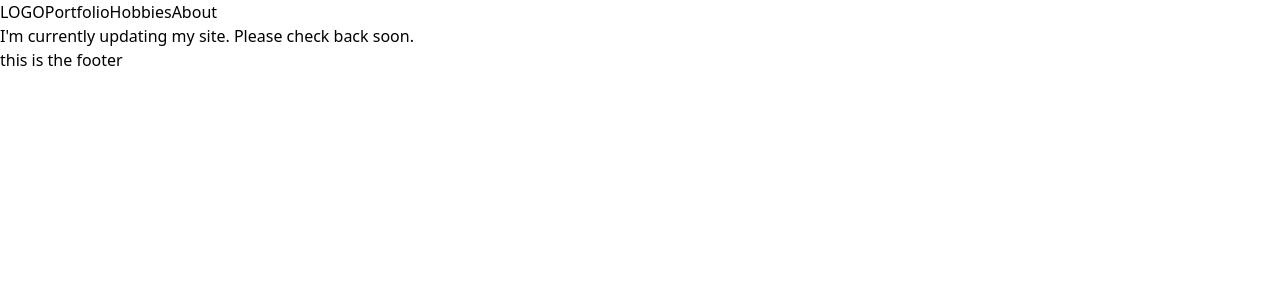
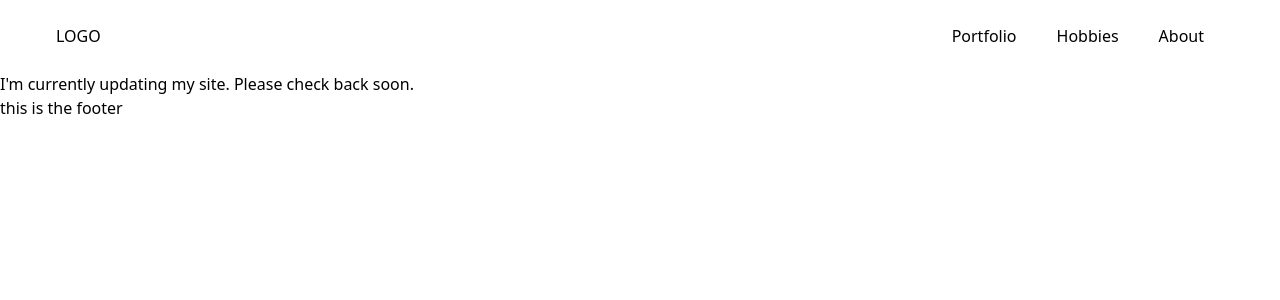
Before and after one commit to girlwhodrawsandstuff/girlwhodrawsandstuff.github.io, a React (Vite) app: page / in a window 1280 px wide. Shown: the top 300 px of the page. Built offline with nearby package versions, Linux system fonts and the light colour scheme.

Commit message:
feat: add basic content for header with styling and navigation

```diff
--- a/src/shared/components/Header.tsx
+++ b/src/shared/components/Header.tsx
@@ -1,15 +1,18 @@
 import { ReactNode } from "react";
 import { appConfig } from "../configs/config";
+import { Link } from "react-router-dom";
 
 export const Header = () => {
   const { categories } = appConfig.header;
 
   return (
-    <header>
-      <a>LOGO</a>
+    <header className="w-dvw flex items-center justify-between px-14 py-6">
+      <a href="/" className="cursor-pointer">LOGO</a>
+      <div className="flex items-center justify-evenly">
       {categories.map((category): ReactNode => {
-        return <a key={category}>{category}</a>
+        return <Link key={category} className="cursor-pointer px-5" to={category.toLowerCase()}>{category}</Link>
       })}
+      </div>
     </header>
   );
 };
```
